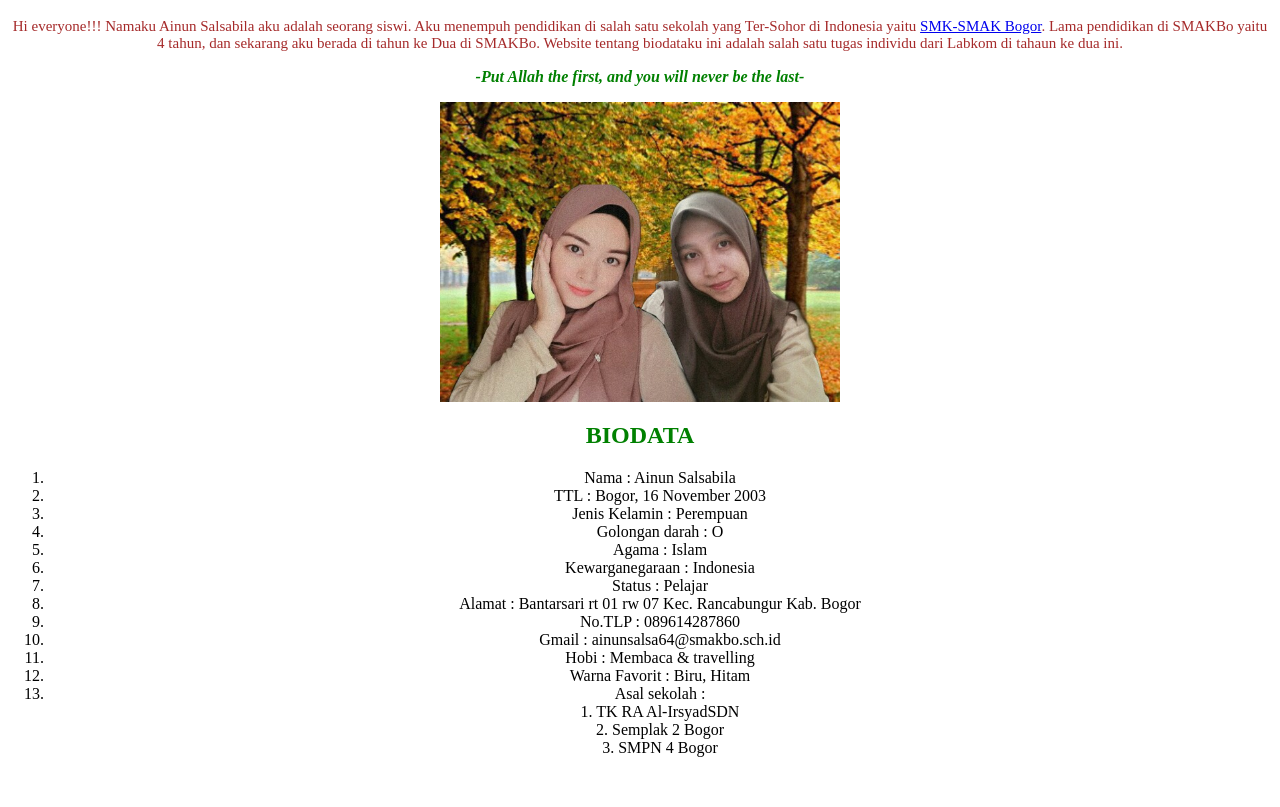
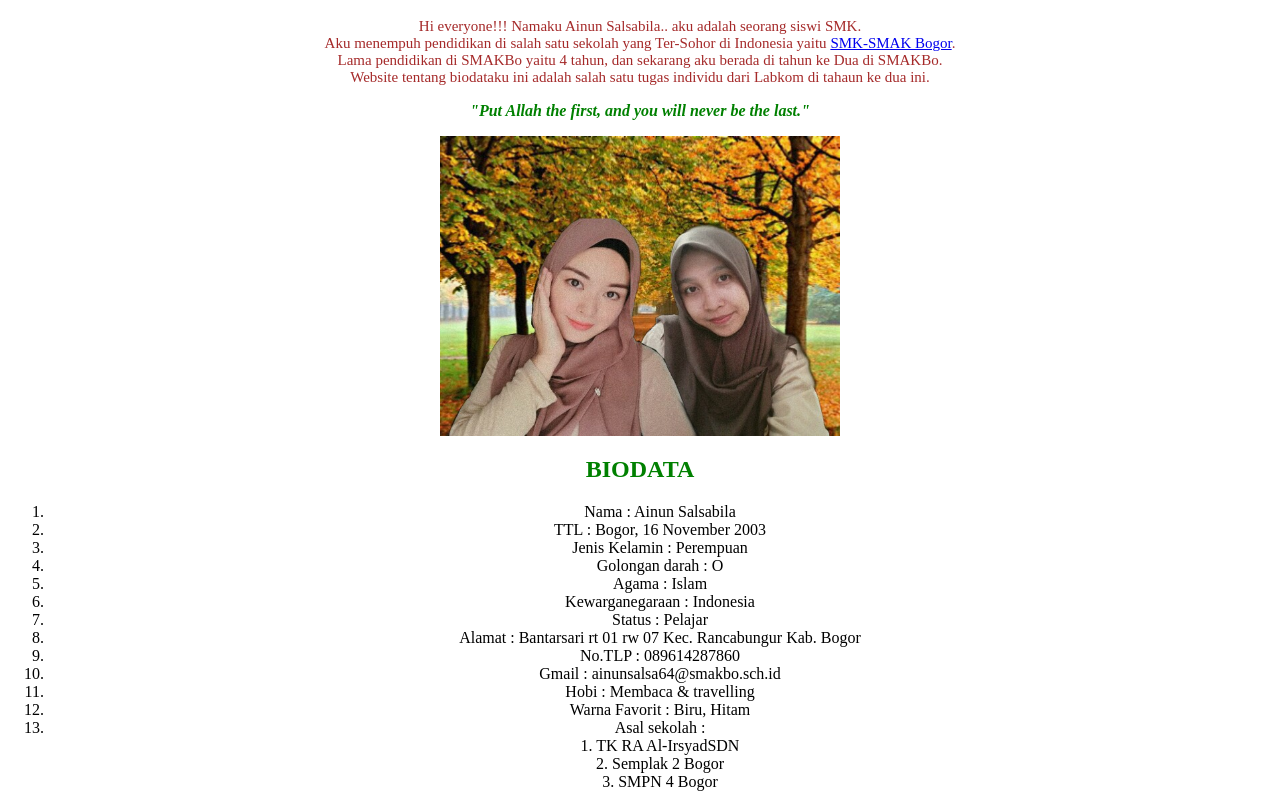
Before and after one commit to ainunsalsa64/AinunSalsabila.github.io, a plain HTML site: page index.html in a window 1280 px wide. Shown: the part 48-855 px from the top of the page. Before the commit the page ends 821 px from the top, so only its background shows below. Drawn offline with Linux system fonts and the light colour scheme.

Commit message:
Add files via upload

```diff
--- a/index.html
+++ b/index.html
@@ -5,11 +5,12 @@
 	</head>
 <body>
 		<center><h1>C'EST MOI</h1>
-		<center><p>Hi everyone!!! Namaku Ainun Salsabila aku adalah seorang siswi. Aku menempuh pendidikan di salah satu sekolah yang Ter-Sohor di Indonesia yaitu <a href="http://www.smakbo.sch.id" target="_blank">SMK-SMAK Bogor</a>.
-		Lama pendidikan di SMAKBo yaitu 4 tahun, dan sekarang aku berada di tahun ke Dua di SMAKBo.
-		Website tentang biodataku ini adalah salah satu tugas individu dari Labkom di tahaun ke dua ini.</p> </center>
+		<center><p>Hi everyone!!! Namaku Ainun Salsabila.. aku adalah seorang siswi SMK.
+			<br>Aku menempuh pendidikan di salah satu sekolah yang Ter-Sohor di Indonesia yaitu <a href="http://www.smakbo.sch.id" target="_blank">SMK-SMAK Bogor</a>.
+		<br>Lama pendidikan di SMAKBo yaitu 4 tahun, dan sekarang aku berada di tahun ke Dua di SMAKBo.
+		<br>Website tentang biodataku ini adalah salah satu tugas individu dari Labkom di tahaun ke dua ini.</p> </center>
 		<center><blockquote>
-			<strong><em> -Put Allah the first, and you will never be the last- </em></strong>
+			<strong><em> "Put Allah the first, and you will never be the last." </em></strong>
 		</blockquote> </center>
 
 
```
